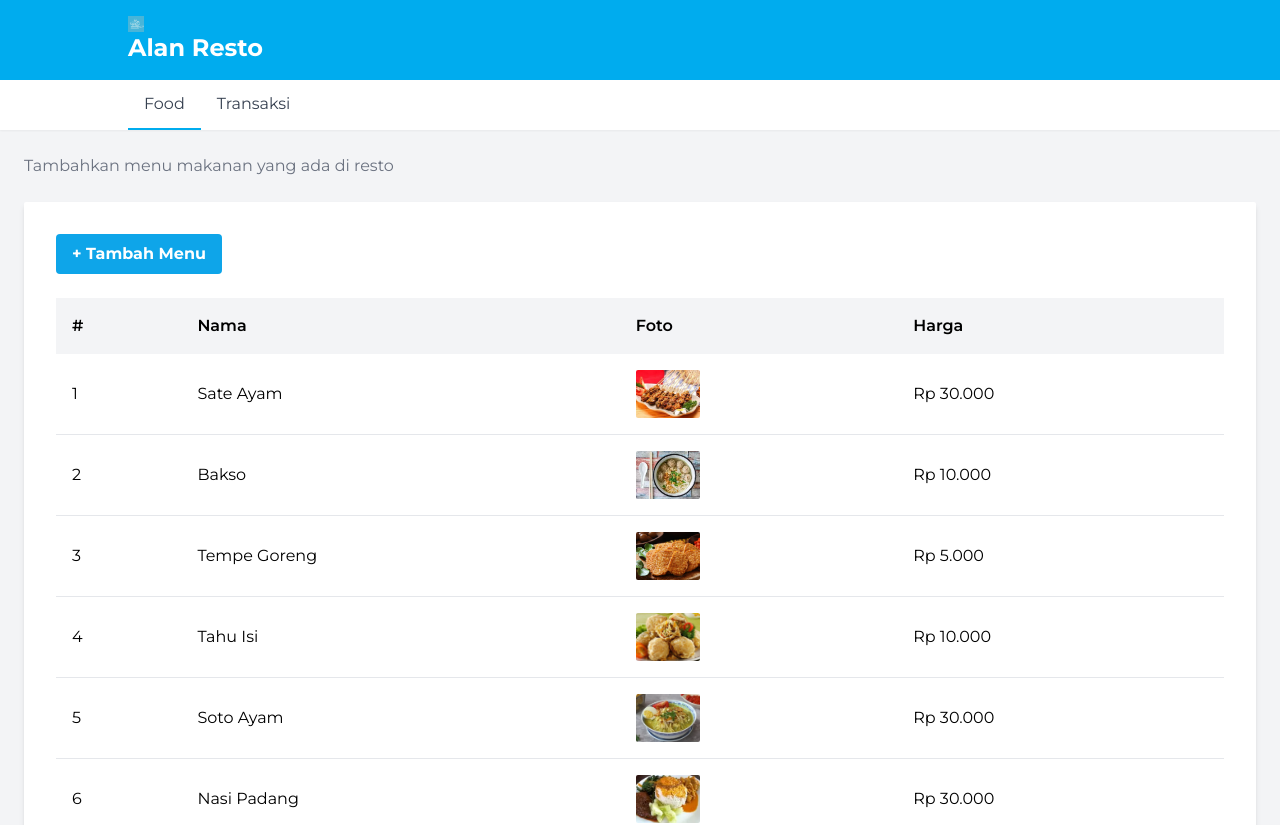
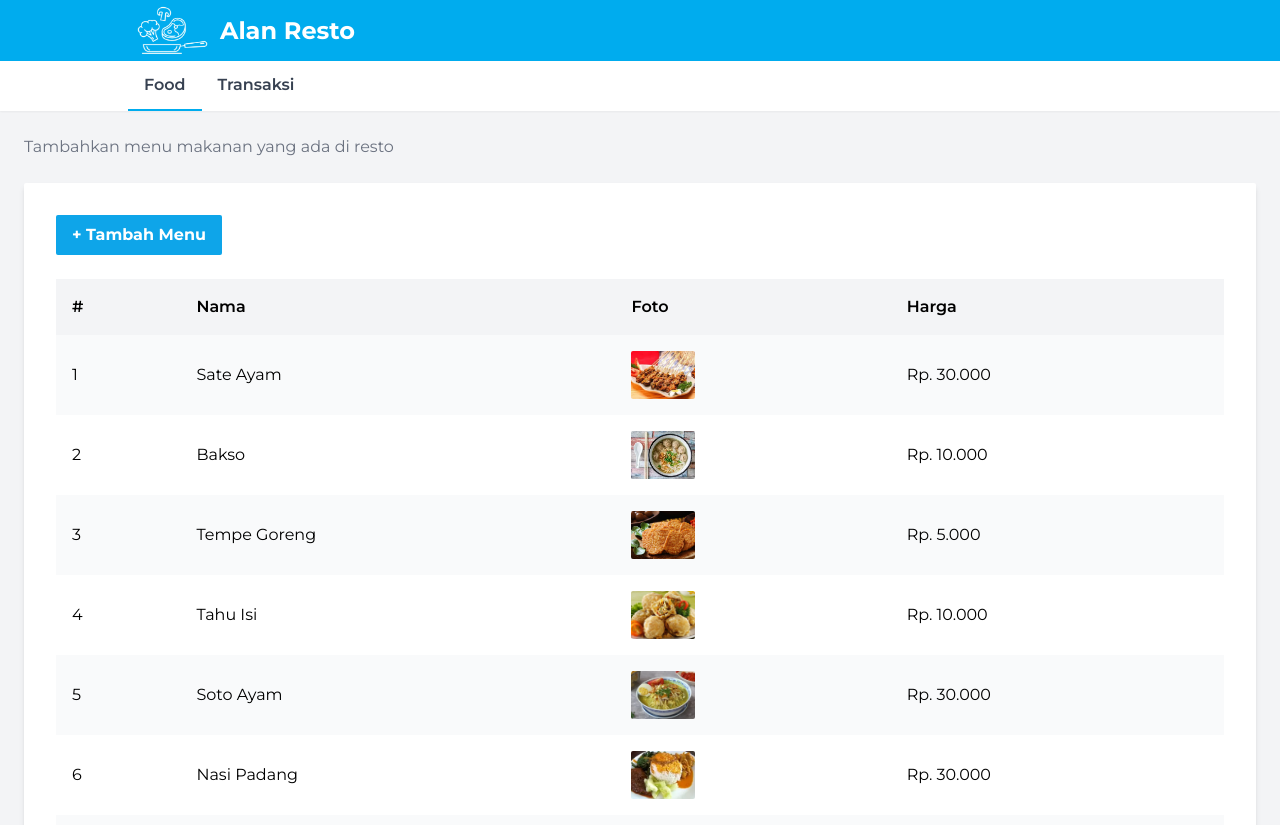
Before and after one commit to DandungAji/alan-resto-frontend, a Vue app: page /food in a window 1280 px wide. Shown: the top 825 px of the page. Built offline with nearby package versions, Linux system fonts and the light colour scheme.

Commit message:
feat: add price formatting, header logo, styling table

```diff
--- a/src/App.vue
+++ b/src/App.vue
@@ -1,23 +1,23 @@
 <template>
   <div class="bg-gray-100 min-h-screen font-sans">
     <div class="print:hidden">
-      <header class="bg-blue-500 text-white p-4 shadow-md px-32">
-        <h1 class="text-2xl font-bold">
-          <img src="/logo_alan.png" alt="" srcset="" class="w-4" />Alan Resto
+      <header class="bg-blue-500 text-white flex py-1 shadow-md px-32">
+        <h1 class="text-2xl font-bold flex items-center gap-3">
+          <img src="/logo_alan.png" alt="" srcset="" class="w-20" />Alan Resto
         </h1>
       </header>
       <nav class="bg-white shadow-sm">
         <div class="container mx-32 flex">
           <RouterLink
             to="/food"
-            class="px-4 py-3 text-gray-700 hover:text-blue-500"
+            class="px-4 py-3 font-semibold text-gray-700 hover:text-blue-500"
             active-class="border-b-2 border-blue-500 text-blue-500"
           >
             Food
           </RouterLink>
           <RouterLink
             to="/"
-            class="px-4 py-3 text-gray-700 hover:text-blue-500"
+            class="px-4 py-3 font-semibold text-gray-700 hover:text-blue-500"
             active-class="border-b-2 border-blue-500 text-blue-500"
           >
             Transaksi
--- a/src/components/MenuList.vue
+++ b/src/components/MenuList.vue
@@ -1,30 +1,26 @@
 <script setup>
-import { ref } from 'vue'
+import { ref } from "vue";
+import { formatPrice } from "../utils/formatters.js";
 
-const emit = defineEmits(['showAddForm'])
+const emit = defineEmits(["showAddForm"]);
 
 const menuItems = ref([
-  { id: 1, name: 'Sate Ayam', photo: 'sate_ayam.jpg', price: 30000 },
-  { id: 2, name: 'Bakso', photo: 'bakso.webp', price: 10000 },
-  { id: 3, name: 'Tempe Goreng', photo: 'tempe_goreng.jpg', price: 5000 },
-  { id: 4, name: 'Tahu Isi', photo: 'tahu_isi.jpg', price: 10000 },
-  { id: 5, name: 'Soto Ayam', photo: 'soto_ayam.webp', price: 30000 },
-  { id: 6, name: 'Nasi Padang', photo: 'nasi_padang.webp', price: 30000 },
-  { id: 7, name: 'Taco', photo: './taco.jpg', price: 30000 }
-])
-
-function formatPrice(value) {
-  return new Intl.NumberFormat('id-ID', {
-    style: 'currency',
-    currency: 'IDR',
-    minimumFractionDigits: 0
-  }).format(value);
-}
+  { id: 1, name: "Sate Ayam", photo: "sate_ayam.jpg", price: 30000 },
+  { id: 2, name: "Bakso", photo: "bakso.webp", price: 10000 },
+  { id: 3, name: "Tempe Goreng", photo: "tempe_goreng.jpg", price: 5000 },
+  { id: 4, name: "Tahu Isi", photo: "tahu_isi.jpg", price: 10000 },
+  { id: 5, name: "Soto Ayam", photo: "soto_ayam.webp", price: 30000 },
+  { id: 6, name: "Nasi Padang", photo: "nasi_padang.webp", price: 30000 },
+  { id: 7, name: "Taco", photo: "./taco.jpg", price: 30000 },
+]);
 </script>
 
 <template>
   <div>
-    <button @click="emit('showAddForm')" class="bg-sky-500 text-white font-bold py-2 px-4 rounded hover:bg-sky-700 mb-6">
+    <button
+      @click="emit('showAddForm')"
+      class="bg-sky-500 text-white font-bold py-2 px-4 rounded-sm hover:bg-sky-700 mb-6"
+    >
       + Tambah Menu
     </button>
 
@@ -38,11 +34,19 @@ function formatPrice(value) {
         </tr>
       </thead>
       <tbody>
-        <tr v-for="(item, index) in menuItems" :key="item.id" class="border-b">
+        <tr
+          v-for="(item, index) in menuItems"
+          :key="item.id"
+          class="odd:bg-gray-50 even:bg-white hover:bg-sky-100 transition-colors"
+        >
           <td class="p-4">{{ index + 1 }}</td>
           <td class="p-4">{{ item.name }}</td>
           <td class="p-4">
-            <img :src="item.photo" :alt="item.name" class="h-12 w-16 object-cover rounded-sm">
+            <img
+              :src="item.photo"
+              :alt="item.name"
+              class="h-12 w-16 object-cover rounded-sm"
+            />
           </td>
           <td class="p-4">{{ formatPrice(item.price) }}</td>
         </tr>
--- a/src/components/OrderBill.vue
+++ b/src/components/OrderBill.vue
@@ -4,20 +4,13 @@ import { ref } from "vue";
 import PaymentModal from "./PaymentModal.vue";
 import SaveBillModal from "./SaveBillModal.vue";
 import PrintableBill from "./PrintableBill.vue";
+import { formatPrice } from "../utils/formatters.js";
 
 const cart = useCartStore();
 
 const isModalVisible = ref(false);
 const isSaveModalVisible = ref(false);
 const savedOrderNumber = ref(null);
-
-function formatPrice(value) {
-  return new Intl.NumberFormat("id-ID", {
-    style: "currency",
-    currency: "IDR",
-    minimumFractionDigits: 0,
-  }).format(value);
-}
 
 function showPaymentModal() {
   if (cart.items.length === 0) {
--- a/src/components/PaymentModal.vue
+++ b/src/components/PaymentModal.vue
@@ -1,10 +1,11 @@
 <script setup>
-import { ref, computed } from 'vue';
-import { useCartStore } from '../stores/cart';
+import { ref, computed } from "vue";
+import { useCartStore } from "../stores/cart";
+import { formatPrice } from "../utils/formatters.js";
 
 const cart = useCartStore();
 
-const emit = defineEmits(['close']);
+const emit = defineEmits(["close"]);
 
 const paymentAmount = ref(null);
 
@@ -17,30 +18,31 @@ const change = computed(() => {
   return paymentAmount.value - totalBill.value;
 });
 
-function formatPrice(value) {
-  return new Intl.NumberFormat('id-ID', {
-    style: 'currency',
-    currency: 'IDR',
-    minimumFractionDigits: 0
-  }).format(value);
-}
-
 function handlePay() {
   if (paymentAmount.value === null || paymentAmount.value < totalBill.value) {
-    alert('Jumlah uang pembeli tidak cukup!');
+    alert("Jumlah uang pembeli tidak cukup!");
     return;
   }
-  alert(`Pembayaran berhasil!\nTotal: ${formatPrice(totalBill.value)}\nBayar: ${formatPrice(paymentAmount.value)}\nKembali: ${formatPrice(change.value)}`);
+  alert(
+    `Pembayaran berhasil!\nTotal: ${formatPrice(
+      totalBill.value
+    )}\nBayar: ${formatPrice(paymentAmount.value)}\nKembali: ${formatPrice(
+      change.value
+    )}`
+  );
 
   cart.clearCart();
-  emit('close');
+  emit("close");
 }
 </script>
 
 <template>
-  <div class="fixed inset-0 bg-black bg-opacity-60 flex justify-center items-center z-50">
-
-    <div class="bg-white p-6 md:p-8 rounded-lg shadow-xl w-full max-w-4xl gap-8">
+  <div
+    class="fixed inset-0 bg-black bg-opacity-60 flex justify-center items-center z-50"
+  >
+    <div
+      class="bg-white p-6 md:p-8 rounded-sm shadow-xl w-full max-w-4xl gap-8"
+    >
       <h2 class="text-2xl font-bold mb-6 text-gray-800">Detail Pesanan</h2>
       <div class="flex flex-col md:flex-row">
         <div class="w-full md:w-3/5 pr-8 border-r">
@@ -51,17 +53,31 @@ function handlePay() {
                   <th class="p-3 font-semibold text-gray-600">#</th>
                   <th class="p-3 font-semibold text-gray-600">Nama</th>
                   <th class="p-3 font-semibold text-gray-600">Foto</th>
-                <th class="p-3 font-semibold text-gray-600 text-right">Harga</th>
+                  <th class="p-3 font-semibold text-gray-600 text-right">
+                    Harga
+                  </th>
                 </tr>
               </thead>
               <tbody>
-              <tr v-for="(item, index) in cart.items" :key="item.id">
+                <tr
+                  v-for="(item, index) in cart.items"
+                  :key="item.id"
+                  class="odd:bg-gray-50 even:bg-white hover:bg-sky-100 transition-colors"
+                >
                   <td class="p-3 text-gray-700">{{ index + 1 }}</td>
-                <td class="p-3 text-gray-700">{{ item.name }} x{{ item.quantity }}</td>
+                  <td class="p-3 text-gray-700">
+                    {{ item.name }} x{{ item.quantity }}
+                  </td>
                   <td class="p-3">
-                  <img :src="item.photo" :alt="item.name" class="h-10 w-12 object-cover rounded-md">
+                    <img
+                      :src="item.photo"
+                      :alt="item.name"
+                      class="h-10 w-12 object-cover rounded-md"
+                    />
                   </td>
-                <td class="p-3 text-gray-800 font-medium text-right">{{ formatPrice(item.price * item.quantity) }}</td>
+                  <td class="p-3 text-gray-800 font-medium text-right">
+                    {{ formatPrice(item.price * item.quantity) }}
+                  </td>
                 </tr>
               </tbody>
             </table>
@@ -71,20 +87,30 @@ function handlePay() {
         <div class="ml-8 w-full md:w-2/5 flex flex-col justify-center">
           <div class="space-y-5">
             <div>
-            <label for="payment-amount" class="text-center block mb-2 text-sm font-medium text-gray-700">Uang Pembeli (Rp)</label>
+              <label
+                for="payment-amount"
+                class="text-center block mb-2 text-sm font-medium text-gray-700"
+                >Uang Pembeli (Rp)</label
+              >
               <input
                 v-model.number="paymentAmount"
                 type="number"
                 id="payment-amount"
                 class="w-full p-3 border border-gray-300 rounded-md focus:ring-blue-500 focus:border-blue-500 text-lg"
                 placeholder=""
-            >
+              />
             </div>
             <div class="flex justify-end gap-4">
-            <button @click="emit('close')" class="w-full px-6 py-2 border border-gray-300 rounded-sm text-gray-700 hover:bg-gray-50 transition-colors">
+              <button
+                @click="emit('close')"
+                class="w-full px-6 py-2 border border-gray-300 rounded-sm text-gray-700 hover:bg-gray-50 transition-colors"
+              >
                 Close
               </button>
-            <button @click="handlePay" class="w-full px-8 py-2 bg-sky-500 text-white font-semibold rounded-sm hover:bg-sky-600 transition-colors">
+              <button
+                @click="handlePay"
+                class="w-full px-8 py-2 bg-sky-500 text-white font-semibold rounded-sm hover:bg-sky-600 transition-colors"
+              >
                 Pay!
               </button>
             </div>
--- a/src/components/PrintableBill.vue
+++ b/src/components/PrintableBill.vue
@@ -1,47 +1,55 @@
 <script setup>
-import { useCartStore } from '../stores/cart';
+import { useCartStore } from "../stores/cart";
+import { formatPrice } from "../utils/formatters.js";
 
 const cart = useCartStore();
-const printDate = new Date().toLocaleString('id-ID', { dateStyle: 'medium', timeStyle: 'short'});
+const printDate = new Date().toLocaleString("id-ID", {
+  dateStyle: "medium",
+  timeStyle: "short",
+});
 
-const orderNumber = `#${localStorage.getItem('orderCounter') || 'N/A'}-${new Date().toLocaleDateString('id-ID', {day:'2-digit', month:'2-digit', year:'2-digit'}).replace(/\//g, '')}`;
-
-function formatPrice(value) {
-  return new Intl.NumberFormat('id-ID', {
-    style: 'currency',
-    currency: 'IDR',
-    minimumFractionDigits: 0,
-  }).format(value);
-}
+const orderNumber = `#${
+  localStorage.getItem("orderCounter") || "N/A"
+}-${new Date()
+  .toLocaleDateString("id-ID", {
+    day: "2-digit",
+    month: "2-digit",
+    year: "2-digit",
+  })
+  .replace(/\//g, "")}`;
 </script>
 
 <template>
-  <div class="bg-white text-black p-4 font-mono" style="width: 300px;">
+  <div class="bg-white text-black p-4 font-mono" style="width: 300px">
     <h1 class="text-xl font-bold text-center">Alan Resto</h1>
     <p class="text-xs text-center">Jl. Alan Membangun No. 404, Bandung</p>
-    <hr class="my-3 border-dashed border-black">
+    <hr class="my-3 border-dashed border-black" />
     <div class="text-xs">
       <p>No Struk: {{ orderNumber }}</p>
       <p>Tanggal: {{ printDate }}</p>
     </div>
-    <hr class="my-3 border-dashed border-black">
+    <hr class="my-3 border-dashed border-black" />
     <div>
       <div v-for="item in cart.items" :key="item.id" class="my-1 text-xs">
         <p class="font-semibold">{{ item.name }}</p>
         <div class="flex justify-between">
           <span>{{ item.quantity }} x {{ formatPrice(item.price) }}</span>
-          <span class="font-medium">{{ formatPrice(item.quantity * item.price) }}</span>
+          <span class="font-medium">{{
+            formatPrice(item.quantity * item.price)
+          }}</span>
         </div>
       </div>
     </div>
-    <hr class="my-3 border-dashed border-black">
+    <hr class="my-3 border-dashed border-black" />
     <div class="text-sm mt-2">
       <div class="flex justify-between font-bold">
         <p>TOTAL</p>
         <p>{{ formatPrice(cart.totalPrice) }}</p>
       </div>
     </div>
-    <hr class="my-3 border-dashed border-black">
-    <p class="text-xs text-center mt-4">** Terima Kasih Atas Kunjungan Anda **</p>
+    <hr class="my-3 border-dashed border-black" />
+    <p class="text-xs text-center mt-4">
+      ** Terima Kasih Atas Kunjungan Anda **
+    </p>
   </div>
 </template>
--- a/src/components/ProductCard.vue
+++ b/src/components/ProductCard.vue
@@ -1,26 +1,28 @@
 <script setup>
+import { formatPrice } from "../utils/formatters.js";
+
 defineProps({
   product: {
     type: Object,
-    required: true
-  }
-})
-
-function formatPrice(value) {
-  return new Intl.NumberFormat('id-ID', {
-    style: 'currency',
-    currency: 'IDR',
-    minimumFractionDigits: 0
-  }).format(value);
-}
+    required: true,
+  },
+});
 </script>
 
 <template>
-  <div class="bg-white rounded-sm shadow-sm overflow-hidden cursor-pointer shadow-lg hover:shadow-sm transition-shadow duration-200">
-    <img :src="product.photo" :alt="product.name" class="w-full h-64 object-cover">
+  <div
+    class="bg-white rounded-sm shadow-sm overflow-hidden cursor-pointer shadow-lg hover:shadow-sm transition-shadow duration-200"
+  >
+    <img
+      :src="product.photo"
+      :alt="product.name"
+      class="w-full h-64 object-cover"
+    />
     <div class="p-3 text-center">
       <h3 class="font-semibold text-base text-gray-800">{{ product.name }}</h3>
-      <p class="text-sky-500 font-bold mt-1">{{ formatPrice(product.price) }}</p>
+      <p class="text-sky-500 font-bold mt-1">
+        {{ formatPrice(product.price) }}
+      </p>
     </div>
   </div>
 </template>
--- /dev/null
+++ b/src/utils/formatters.js
@@ -0,0 +1,17 @@
+/**
+ * @param {number} value
+ * @returns {string}
+ */
+export function formatPrice(value) {
+  if (typeof value !== "number") {
+    value = 0;
+  }
+
+  const formatted = new Intl.NumberFormat("id-ID", {
+    style: "currency",
+    currency: "IDR",
+    minimumFractionDigits: 0,
+  }).format(value);
+
+  return formatted.replace("Rp", "Rp.");
+}
--- a/src/views/FoodView.vue
+++ b/src/views/FoodView.vue
@@ -15,7 +15,10 @@ function showListView() {
 </script>
 
 <template>
-  <p class="text-gray-500 mb-6">Tambahkan menu makanan yang ada di resto</p>
+  <p v-if="currentView === 'list'" class="text-gray-500 mb-6">
+    Tambahkan menu makanan yang ada di resto
+  </p>
+
   <div class="bg-white p-8 rounded-sm shadow-md w-full">
     <MenuList v-if="currentView === 'list'" @show-add-form="showAddForm" />
     <AddMenuForm v-else @cancel="showListView" />
```
Also changed, not shown: public/logo_alan.png. Lines whose indentation alone changed are shown as unchanged.
